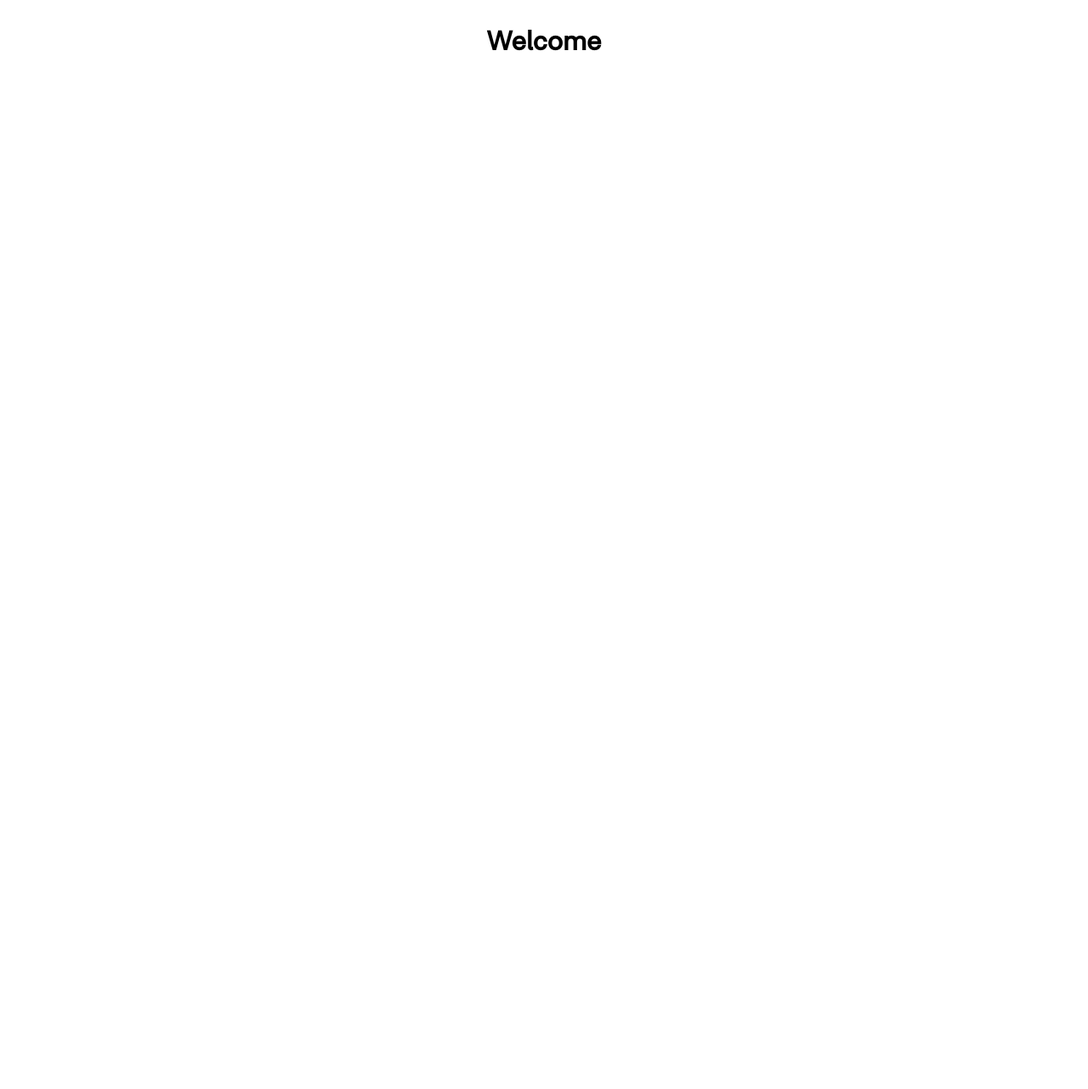
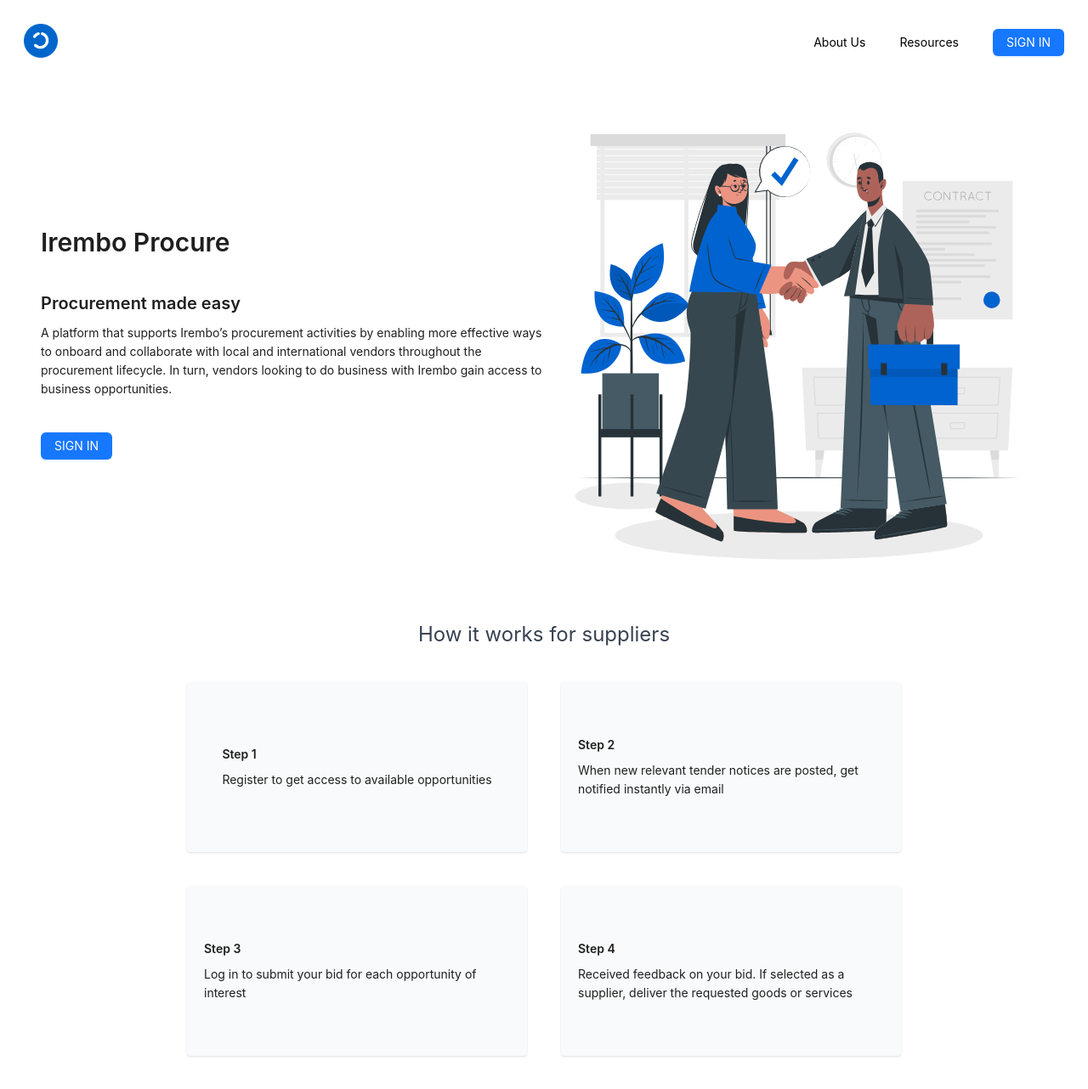
Before and after one commit to higirobruce/eproc-next13, a Next.js app: page / in a window 1280 px wide. Shown: the top 1282 px of the page at 85% size. Before the commit the page ends 816 px from the top, so only its background shows below. Built offline with nearby package versions, Linux system fonts and the light colour scheme.

Commit message:
Update page.js
Portal

```diff
--- a/app/page.js
+++ b/app/page.js
@@ -1,9 +1,210 @@
-import Image from 'next/image'
+'use client'
+import { Button, Collapse, Layout, Typography } from "antd";
+import Head from "next/head";
+import Image from "next/image";
+import Router from "next/router";
+import { useRouter } from "next/navigation";
+import React, { useEffect, useState } from "react";
 
-export default function Home() {
+export default function PublicPortal() {
+  let router = useRouter()
+  let [loaded, setLoaded] = useState(false);
+  useEffect(() => {
+    setLoaded(true)
+  }, []);
   return (
-    <main className="flex min-h-screen flex-col items-center justify-between px-10">
-      <h1>Welcome </h1>
-    </main>
-  )
+    <>
+      <Head>
+        <title>EPROC</title>
+        <meta name="description" content="the #1 e-procurement tool" />
+        <meta name="viewport" content="width=device-width, initial-scale=1" />
+        <link rel="icon" href="/favicon.png" />
+      </Head>
+
+      <main className="bg-white flex flex-col h-screen">
+        {loaded && (
+          <Layout className="bg-white">
+            <div className="flex flex-row justify-between items-center p-5">
+              <div>
+                <Image
+                  src="/favicon.png"
+                  className="text-blue-500"
+                  width={40}
+                  height={40}
+                />
+              </div>
+              <div className="flex flex-row space-x-10 items-center">
+                <div className="hover:text-blue-500 hover:underline cursor-pointer">
+                  About Us
+                </div>
+                <div className="hover:text-blue-500 hover:underline cursor-pointer">
+                  Resources
+                </div>
+                <Button type="primary" onClick={() => router.push("/auth")}>
+                  SIGN IN
+                </Button>
+              </div>
+            </div>
+
+            {/* Body */}
+            <div className="flex flex-col">
+              {/* Head */}
+              <div className="grid grid-cols-2 flex-1 px-10 ">
+                <div className="flex flex-col justify-center">
+                  <Typography.Title level={2}>Irembo Procure</Typography.Title>
+                  <Typography.Title level={4}>
+                    Procurement made easy
+                  </Typography.Title>
+                  <Typography.Text>
+                    A platform that supports Irembo’s procurement activities by
+                    enabling more effective ways to onboard and collaborate with
+                    local and international vendors throughout the procurement
+                    lifecycle. In turn, vendors looking to do business with
+                    Irembo gain access to business opportunities.
+                  </Typography.Text>
+
+                  <div className="pt-10">
+                    <Button type="primary" onClick={() => Router.push("/auth")}>
+                      SIGN IN
+                    </Button>
+                  </div>
+                </div>
+                <div className="flex flex-col justify-center">
+                  <Image
+                    src="/Business deal-cuate.svg"
+                    width={600}
+                    height={600}
+                  />
+                </div>
+              </div>
+
+              <div className="bg-white text-gray-700 flex flex-col items-center justify-center py-10 space-y-10">
+                <div className="text-2xl">How it works for suppliers</div>
+                <div>
+                  <div className="grid grid-cols-2 gap-10">
+                    {card(
+                      `Step 1`,
+                      `Register to get access to available opportunities`
+                    )}
+                    {card(
+                      `Step 2`,
+                      `When new relevant tender notices are posted, get notified instantly via email`
+                    )}
+                    {card(
+                      `Step 3`,
+                      `Log in to submit your bid for each opportunity of
+                    interest`
+                    )}
+                    {card(
+                      `Step 4`,
+                      `Received feedback on your bid. If selected as a supplier,
+                    deliver the requested goods or services`
+                    )}
+                  </div>
+                </div>
+              </div>
+
+              <div className="bg-white flex flex-col items-center justify-center py-20 space-y-10">
+                <div className="text-2xl">Frequently Asked Questions</div>
+                <Collapse className="w-2/3" defaultActiveKey={["1"]} accordion>
+                  <Collapse.Panel
+                    header="How do I access available opportunities?"
+                    key="1"
+                  >
+                    <ul>
+                      <li>
+                        First, you will need to register on the portal. To
+                        complete this process,{" "}
+                        {
+                          <Typography.Link
+                            onClick={() => router.push("/auth/signup")}
+                          >
+                            click here
+                          </Typography.Link>
+                        }
+                      </li>
+                      <li>
+                        Our team will then review and confirm your registration
+                        information before granting you access to the platform
+                      </li>
+                      <li>
+                        If approved to join Irembo’s pool of suppliers, login
+                        using your registered email address and password
+                      </li>
+                    </ul>
+                  </Collapse.Panel>
+                  <Collapse.Panel
+                    header="Do I need to be registered on the portal to get access to opportunities?"
+                    key="2"
+                  >
+                    <p>
+                      Yes - you will first need to register an account and be
+                      granted access to the portal by our team
+                    </p>
+                  </Collapse.Panel>
+
+                  <Collapse.Panel
+                    header="Who do I contact for general technical support?"
+                    key="3"
+                  >
+                    <p>
+                      Email our team at <i>procurement@irembo.com</i>.
+                    </p>
+                  </Collapse.Panel>
+
+                  <Collapse.Panel
+                    header="Who do I contact for questions related to posted opportunities?"
+                    key="4"
+                  >
+                    <p>
+                      As we strive to provide all necessary information to our
+                      vendors to facilitate the bidding process, we encourage
+                      you to first review all supporting documents available on
+                      the tender notices. For any clarifications that may be
+                      needed, contact us at <i>procurement@irembo.com</i>.
+                    </p>
+                  </Collapse.Panel>
+
+                  <Collapse.Panel
+                    header="How will I get feedback on my submitted bids and/or tender award results?"
+                    key="5"
+                  >
+                    <p>
+                      Tender award results will be communicated via email once
+                      the bids review process is complete.
+                    </p>
+                  </Collapse.Panel>
+
+                  <Collapse.Panel
+                    header="What if I forgot my username and/or password?"
+                    key="6"
+                  >
+                    <p>
+                      If you no longer remember the email or password
+                      registered, simply select <b>Forgot password</b> on the
+                      portal login page and follow through the indicated series
+                      of steps to recover your account.
+                    </p>
+                  </Collapse.Panel>
+                </Collapse>
+              </div>
+            </div>
+          </Layout>
+        )}
+      </main>
+    </>
+  );
+
+  function card(step, content) {
+    return (
+      <div className="bg-gray-50 rounded shadow text-gray-700 h-[200px] w-[400px] flex items-center p-5 justify-center">
+        <div className="flex flex-col space-y-2">
+          <Typography.Text className="text-md font-semibold">
+            {step}
+          </Typography.Text>
+          <Typography.Text className="text-md">{content}</Typography.Text>
+        </div>
+      </div>
+    );
+  }
 }
```
